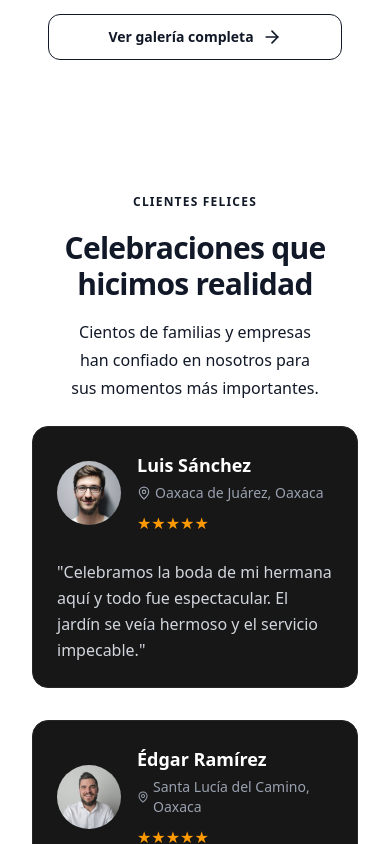
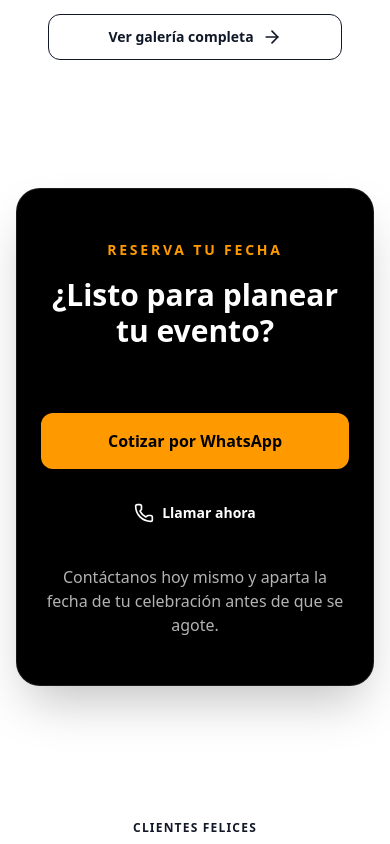
Before and after one commit to jav803262-commits/salondeEventos, a Next.js app: page / in a window 390 px wide. Shown: the part 2200-3044 px from the top of the page. Built offline with nearby package versions, Linux system fonts and the light colour scheme.

Commit message:
CTA modificada, personalizable

```diff
--- a/src/app/page.tsx
+++ b/src/app/page.tsx
@@ -11,10 +11,10 @@ import Services from "@/sections/Services/Services";
 import Testimonials from "@/sections/Testimonials/Testimonials";
 import Image from "next/image";
 import StickyCTA from "@/components/StickyCTA/StickyCTA";
-import { businessData } from "@/data/business";
 import { Map } from "@/sections/Map/Map";
 import Gallery from "@/sections/Gallery/Gallery";
 import WhatsAppWidget from "@/components/whatsapp/WhatsAppWidget";
+import businessData from "@/data/business/index";
 
 
 export default function Home() {
@@ -28,12 +28,14 @@ export default function Home() {
         <Services />
         {businessData.settings.showGallery && <Gallery />}
 
+         <CTA config={businessData.ctaSections.reservation} />
+
         {businessData.settings.showTestimonials && <Testimonials />}
         {businessData.settings.showFAQ && <FAQ />}
 
         {businessData.settings.showMap && <Map />}
 
-        <CTA />
+        <CTA config={businessData.ctaSections.quote} />
 
       </main>
 
--- a/src/components/ui/Section/Section.tsx
+++ b/src/components/ui/Section/Section.tsx
@@ -12,7 +12,7 @@ export default function Section({
   return (
     <section
       id={id}
-      className="py-16 md:py-24"
+      className="py-16 md:py-16"
     >
       <Container>
         {children}
--- a/src/data/business/cta.ts
+++ b/src/data/business/cta.ts
@@ -1,9 +1,10 @@
-import type { BusinessData } from "@/types";
+import type { BusinessData, CTASections } from "@/types";
 
 /**
  * Sección final de contacto y CTA
  */
-export const ctaFinal: BusinessData["ctaFinal"] = {
+export const ctaSections: CTASections = {
+  reservation: {
     badge: "Reserva tu fecha",
 
     title: "¿Listo para planear tu evento?",
@@ -20,4 +21,43 @@ export const ctaFinal: BusinessData["ctaFinal"] = {
       label: "Cotizar por WhatsApp",
       type: "whatsapp",
     },
+  },
+
+  quote: {
+    badge: "Cotización",
+
+    title: "Solicita una cotización",
+
+    description:
+      "Te enviaremos una propuesta personalizada sin compromiso.",
+
+    phoneButton: {
+      label: "Llamar",
+      type: "phone",
+    },
+
+    whatsappButton: {
+      label: "Solicitar cotización",
+      type: "whatsapp",
+    },
+  },
+
+  visit: {
+    badge: "Visítanos",
+
+    title: "Conoce nuestras instalaciones",
+
+    description:
+      "Agenda una visita y descubre por qué somos la mejor opción para tu evento.",
+
+    phoneButton: {
+      label: "Llamar",
+      type: "phone",
+    },
+
+    whatsappButton: {
+      label: "Agendar visita",
+      type: "whatsapp",
+    },
+  },
 };
--- a/src/data/business/faq.ts
+++ b/src/data/business/faq.ts
@@ -13,112 +13,69 @@ export const faqSection: BusinessData["faqSection"] = {
 
 categories: [
   {
-      label: "Reservaciones y pagos",
+    label: "Reservaciones",
 
     items: [
       {
+        question: "¿Cómo puedo reservar una fecha?",
+        answer:
+          "Puedes reservar llamándonos, por WhatsApp o mediante el formulario de contacto. Para confirmar la fecha solicitamos un anticipo."
+      },
+
+      {
         question: "¿Con cuánto tiempo de anticipación debo reservar?",
         answer:
-            "Recomendamos reservar con al menos 3 meses de anticipación, especialmente para fechas en fin de semana.",
+          "Lo ideal es reservar con al menos 3 meses de anticipación, especialmente para fechas de alta demanda."
       },
 
       {
         question: "¿Qué formas de pago aceptan?",
         answer:
-            "Aceptamos efectivo, tarjeta de crédito/débito y transferencia bancaria, con un anticipo del 50% para apartar la fecha.",
+          "Aceptamos efectivo, transferencia bancaria y tarjetas de crédito o débito."
+      }
+    ]
   },
 
   {
-          question: "¿Puedo cancelar o cambiar la fecha de mi evento?",
+    label: "El salón",
+
+    items: [
+      {
+        question: "¿Cuál es la capacidad y qué incluye la renta?",
         answer:
-            "Sí, aplican políticas de cambio y cancelación según el tiempo de anticipación; te las explicamos al momento de firmar el contrato.",
+          "Nuestro salón tiene capacidad para 500 personas. La renta incluye mobiliario básico y podrás conocer todos los servicios incluidos al solicitar una cotización."
       },
 
       {
-          question: "¿Cómo solicito una cotización?",
+        question: "¿Cuentan con estacionamiento y acceso para personas con discapacidad?",
         answer:
-            "Puedes llamarnos, escribirnos por WhatsApp o llenar el formulario de contacto para recibir una cotización personalizada.",
+          "Sí, contamos con estacionamiento privado, rampas de acceso y sanitarios adaptados."
+      }
+    ]
   },
 
   {
-          question: "¿Puedo hacer una visita antes de contratar?",
+    label: "Servicios",
+
+    items: [
+      {
+        question: "¿Puedo contratar proveedores externos?",
         answer:
-            "Sí, puedes agendar una visita guiada para conocer las instalaciones antes de reservar.",
-        },
-      ],
+          "Sí. Puedes traer tu propio banquete, DJ o grupo musical, siempre respetando las políticas del salón."
       },
 
       {
-      label: "Instalaciones",
-
-      items: [
-        {
-          question: "¿Cuál es la capacidad máxima del salón?",
+        question: "¿Ofrecen paquetes para diferentes tipos de eventos?",
         answer:
-            "Nuestro salón principal tiene capacidad para 500 personas, incluyendo el área de jardín al aire libre.",
+          "Sí. Contamos con opciones para bodas, XV años, cumpleaños, eventos empresariales y reuniones sociales."
       },
 
       {
-          question: "¿Cuentan con estacionamiento?",
+        question: "¿Puedo visitar el salón antes de contratar?",
         answer:
-            "Sí, contamos con estacionamiento privado y vigilado para 100 vehículos.",
-        },
-
-        {
-          question: "¿El salón está climatizado?",
-          answer:
-            "Sí, el salón principal cuenta con aire acondicionado y calefacción según la temporada.",
-        },
-
-        {
-          question: "¿Incluyen mobiliario y decoración básica?",
-          answer:
-            "Sí, el paquete básico incluye mesas, sillas, manteles y centros de mesa sencillos.",
-        },
-
-        {
-          question: "¿Tienen área para niños?",
-          answer:
-            "Sí, contamos con un área de jardín adicional que puede habilitarse con inflables y juegos para niños.",
-        },
-
-        {
-          question:
-            "¿El salón cuenta con acceso para personas con discapacidad?",
-          answer:
-            "Sí, contamos con rampas de acceso y sanitarios adaptados en todas las áreas del salón.",
-        },
-      ],
-    },
-
-    {
-      label: "Servicios y el día del evento",
-
-      items: [
-        {
-          question: "¿El precio de renta incluye el banquete?",
-          answer:
-            "No, la renta del salón y el banquete se cotizan por separado, aunque contamos con paquetes que combinan ambos con descuento.",
-        },
-
-        {
-          question: "¿Puedo llevar mi propio proveedor de banquete?",
-          answer:
-            "Sí, puedes contratar proveedores externos, aunque también ofrecemos servicio de banquete propio con opción a degustación previa.",
-        },
-
-        {
-          question: "¿Ofrecen paquetes para eventos corporativos?",
-          answer:
-            "Sí, tenemos paquetes especiales para conferencias, cenas de fin de año y presentaciones de producto.",
-        },
-
-        {
-          question: "¿Permiten música en vivo o DJ?",
-          answer:
-            "Sí, puedes contratar tu propio DJ, grupo musical o banda, siempre respetando el horario permitido del salón.",
-        },
-      ],
-    },
+          "Sí. Agenda una visita sin compromiso para conocer las instalaciones y resolver cualquier duda."
+      }
+    ]
+  }
 ],
 };
--- a/src/data/business/gallery.ts
+++ b/src/data/business/gallery.ts
@@ -44,7 +44,7 @@ const section: GallerySection = {
   description:
     "Explora nuestros espacios y descubre el ambiente perfecto para celebrar tu evento, desde el jardín hasta el salón principal.",
 
-  previewCount: 4,
+  previewCount: 3,
 
   buttonText: "Ver galería completa",
 
--- a/src/data/business/index.ts
+++ b/src/data/business/index.ts
@@ -29,7 +29,7 @@ import { faqSection } from "./faq";
 // Flags que prenden/apagan secciones y elementos de la UI.
 import { settings } from "./settings";
 // Sección final de llamado a la acción (antes del footer).
-import { ctaFinal } from "./cta";
+import { ctaSections } from "./cta";
 
 // Galería: tipo distinto (GalleryData), no se mezcla en el objeto
 // businessData de abajo. Se re-exporta para que todo se importe desde
@@ -48,7 +48,7 @@ export const businessData: BusinessData = {
   faqSection, // faq.ts
   settings, // settings.ts
   seo, // seo.ts
-  ctaFinal, // cta.ts
+  ctaSections, // cta.ts
 };
 
 export default businessData;
--- a/src/sections/CTA/CTA.tsx
+++ b/src/sections/CTA/CTA.tsx
@@ -1,10 +1,16 @@
 import Button from "@/components/ui/Button/Button";
 import WhatsAppLink from "@/components/whatsapp/WhatsAppLink";
 
-import businessData from "@/data/business/index";
+import businessData from "@/data/business";
 
-export default function CTA() {
-  const { business, ctaFinal, settings } = businessData;
+import type { CTASection } from "@/types";
+
+interface CTAProps {
+  config: CTASection;
+}
+
+export default function CTA({ config }: CTAProps) {
+  const { business, settings } = businessData;
 
   return (
     <section
@@ -14,9 +20,10 @@ export default function CTA() {
     >
       <div className="container mx-auto px-4">
         <div className="rounded-3xl border border-white/10 bg-black px-6 py-12 text-center shadow-2xl">
-          {ctaFinal.badge && (
+
+          {config.badge && (
             <span className="text-sm font-semibold uppercase tracking-[0.2em] text-amber-500">
-              {ctaFinal.badge}
+              {config.badge}
             </span>
           )}
 
@@ -24,16 +31,17 @@ export default function CTA() {
             id="cta-title"
             className="mt-4 text-3xl font-bold text-white md:text-4xl"
           >
-            {ctaFinal.title}
+            {config.title}
           </h2>
 
+          {/* Datos del negocio */}
 
           <div className="mt-8 flex flex-col gap-2 text-sm text-white/70">
+
             {settings.showCTAPhone && (
               <a
                 href={`tel:${business.phone}`}
-              aria-label={`Llamar al ${business.displayPhone}`}
-              className="inline-block transition hover:text-white"
+                className="transition hover:text-white"
               >
                 Tel. {business.displayPhone}
               </a>
@@ -48,31 +56,37 @@ export default function CTA() {
                 {business.address.city}, {business.address.state}
               </p>
             )}
+
           </div>
 
           <div className="mt-8 flex flex-col gap-4 sm:flex-row">
+
+            {config.whatsappButton && (
+              <WhatsAppLink
+                ariaLabel={config.whatsappButton.label}
+                className="flex flex-1 items-center justify-center rounded-xl bg-amber-500 px-6 py-4 font-semibold text-black"
+              >
+                {config.whatsappButton.label}
+              </WhatsAppLink>
+            )}
+
+            {config.phoneButton && (
               <Button
                 href={`tel:${business.phone}`}
                 icon="Phone"
                 iconPosition="left"
                 className="flex-1 min-h-14 justify-center"
-               variant="secondary"
               >
-              {ctaFinal.phoneButton.label}
+                {config.phoneButton.label}
               </Button>
+            )}
 
-            <WhatsAppLink
-              ariaLabel={ctaFinal.whatsappButton.label}
-              className="flex flex-1 items-center justify-center rounded-xl bg-amber-500 px-6 py-4 font-semibold text-black transition hover:opacity-90"
-            >
-              {ctaFinal.whatsappButton.label}
-            </WhatsAppLink>
           </div>
 
+          <p className="mx-auto mt-6 max-w-2xl text-white/70">
+            {config.description}
+          </p>
 
-          <p className="mx-auto mt-6 max-w-2xl text-white/70">
-            {ctaFinal.description}
-          </p>
         </div>
       </div>
     </section>
--- a/src/sections/FAQ/FAQ.tsx
+++ b/src/sections/FAQ/FAQ.tsx
@@ -8,7 +8,7 @@ export default function FAQ() {
     <section
       id="faq"
       aria-labelledby="faq-title"
-      className="bg-white py-16 md:py-24"
+      className="bg-white py-16 md:py-16"
     >
       <div className="mx-auto max-w-4xl px-6">
         <SectionHeader
--- a/src/sections/Hero/Hero.tsx
+++ b/src/sections/Hero/Hero.tsx
@@ -12,7 +12,7 @@ export default function Hero() {
     <section
       id="inicio"
       aria-labelledby="hero-title"
-      className="overflow-hidden bg-white py-6 md:py-20"
+      className="overflow-hidden bg-white py-6 md:py-6"
     >
       <div className="mx-auto max-w-7xl px-4">
         <div className="grid md:grid-cols-2 md:items-center md:gap-10">
```
Also changed, not shown: src/types/index.ts (+19 -6 lines). Lines whose indentation alone changed are shown as unchanged.
